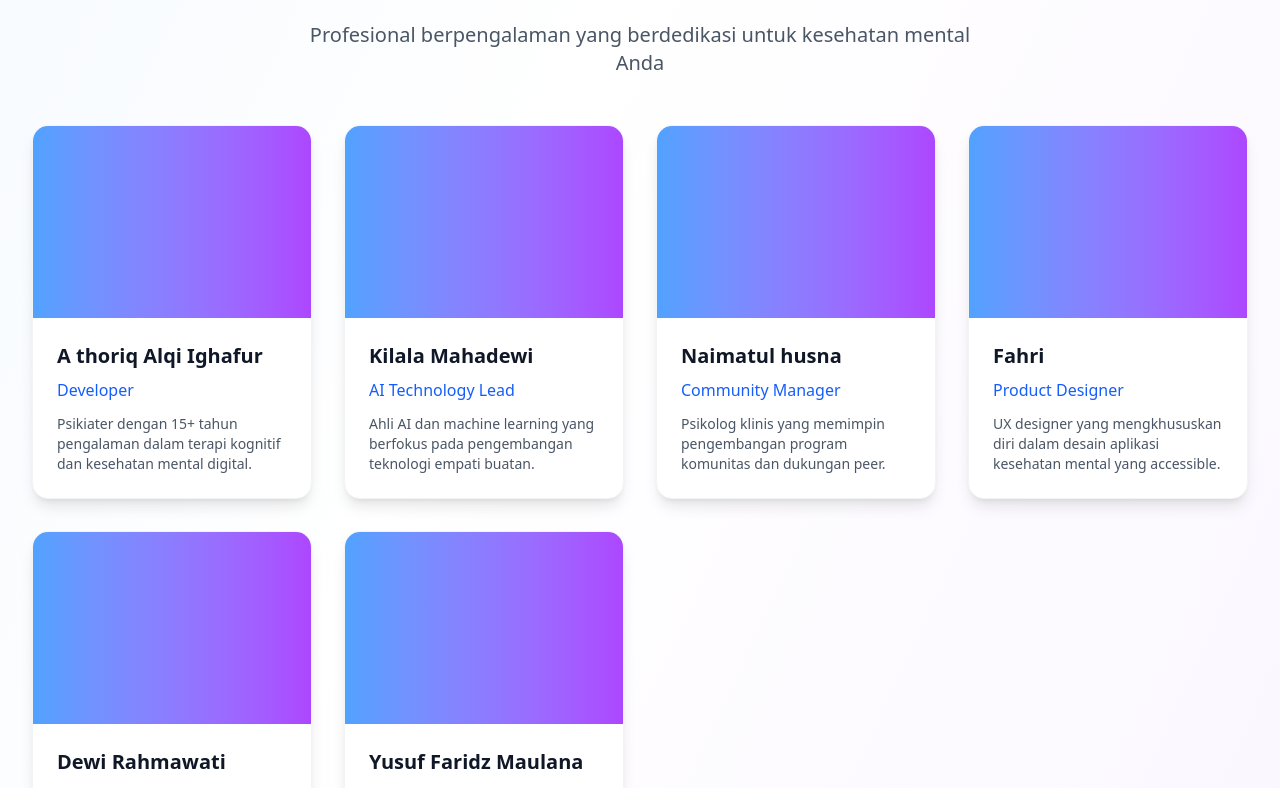
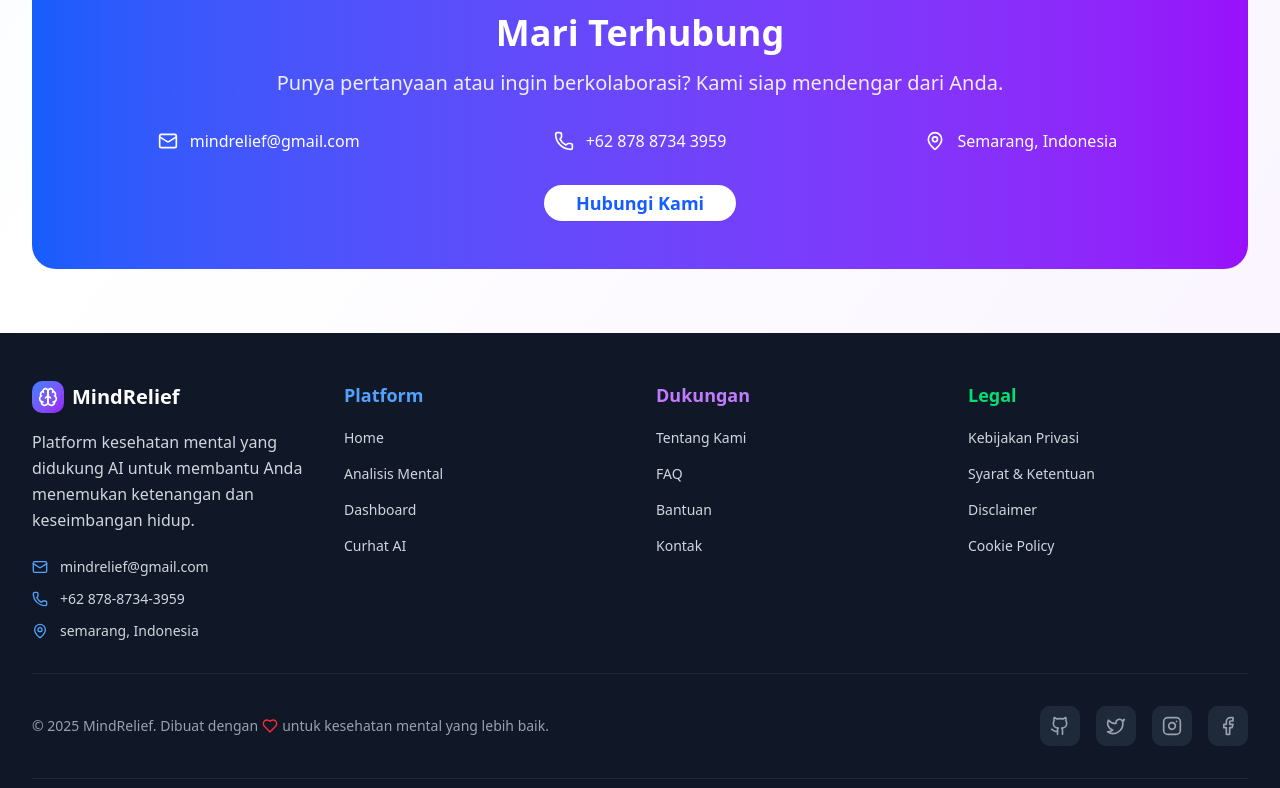
Before and after one commit to thoriqalqi/mindrelief, a React (Vite) app: page /tentang in a window 1280 px wide. Shown: the part 1431-2219 px from the top of the page. Built offline with nearby package versions, Linux system fonts and the light colour scheme.

Commit message:
perbaikan

```diff
--- a/src/pages/DashboardPage.jsx
+++ b/src/pages/DashboardPage.jsx
@@ -197,16 +197,7 @@ const DashboardPage = () => {
               <span>Kembali ke Analisis</span>
             </Button>
 
-            <div className="flex items-center space-x-3">
-              <Button variant="outline" size="sm">
-                <Download className="w-4 h-4 mr-2" />
-                Unduh Laporan
-              </Button>
-              <Button variant="outline" size="sm">
-                <Share2 className="w-4 h-4 mr-2" />
-                Bagikan
-              </Button>
-            </div>
+
           </div>
 
           <div className="text-center">
--- a/src/pages/TentangPage.jsx
+++ b/src/pages/TentangPage.jsx
@@ -26,45 +26,7 @@ const TentangPage = () => {
     }
   ];
 
-  const team = [
-    {
-      name: "A thoriq Alqi Ighafur",
-      role: "Developer",
-      description: "Psikiater dengan 15+ tahun pengalaman dalam terapi kognitif dan kesehatan mental digital.",
-      image: "/api/placeholder/300/300"
-    },
-    {
-      name: "Kilala Mahadewi",
-      role: "AI Technology Lead",
-      description: "Ahli AI dan machine learning yang berfokus pada pengembangan teknologi empati buatan.",
-      image: "/api/placeholder/300/300"
-    },
-    {
-      name: "Naimatul husna",
-      role: "Community Manager",
-      description: "Psikolog klinis yang memimpin pengembangan program komunitas dan dukungan peer.",
-      image: "/api/placeholder/300/300"
-    },
-    {
-      name: "Fahri",
-      role: "Product Designer",
-      description: "UX designer yang mengkhususkan diri dalam desain aplikasi kesehatan mental yang accessible.",
-      image: "/api/placeholder/300/300"
-    },
-    {
-      name: "Dewi Rahmawati",
-      role: "Comunity Manager",
-      description: "Psikolog klinis yang memimpin pengembangan program komunitas dan dukungan peer.",
-      image: "/api/placeholder/300/300"
-    },
-     {
-      name: "Yusuf Faridz Maulana",
-      role: "Product Designer",
-      description: "UX designer yang mengkhususkan diri dalam desain aplikasi kesehatan mental yang accessible.",
-      image: "/api/placeholder/300/300"
-    }
 
-  ];
 
   const stats = [
     { number: "10,000+", label: "Pengguna Aktif" },
@@ -226,48 +188,7 @@ const TentangPage = () => {
           </div>
         </motion.div>
 
-        {/* Team Section */}
-        <motion.div
-          initial={{ opacity: 0, y: 20 }}
-          animate={{ opacity: 1, y: 0 }}
-          transition={{ duration: 0.6, delay: 0.4 }}
-          className="mb-20"
-        >
-          <div className="text-center mb-12">
-            <h2 className="text-3xl md:text-4xl font-bold text-gray-900 dark:text-white mb-4">
-              Tim Ahli Kami
-            </h2>
-            <p className="text-xl text-gray-600 dark:text-gray-300 max-w-2xl mx-auto">
-              Profesional berpengalaman yang berdedikasi untuk kesehatan mental Anda
-            </p>
-          </div>
 
-          <div className="grid grid-cols-1 md:grid-cols-2 lg:grid-cols-4 gap-8">
-            {team.map((member, index) => (
-              <motion.div
-                key={member.name}
-                initial={{ opacity: 0, y: 20 }}
-                animate={{ opacity: 1, y: 0 }}
-                transition={{ duration: 0.6, delay: 0.5 + index * 0.1 }}
-                whileHover={{ y: -5 }}
-                className="bg-white dark:bg-gray-800 rounded-2xl shadow-lg hover:shadow-xl transition-all duration-300 border border-gray-100 dark:border-gray-700 overflow-hidden"
-              >
-                <div className="h-48 bg-gradient-to-r from-blue-400 to-purple-500"></div>
-                <div className="p-6">
-                  <h3 className="text-xl font-semibold text-gray-900 dark:text-white mb-2">
-                    {member.name}
-                  </h3>
-                  <p className="text-blue-600 dark:text-blue-400 font-medium mb-3">
-                    {member.role}
-                  </p>
-                  <p className="text-gray-600 dark:text-gray-300 text-sm">
-                    {member.description}
-                  </p>
-                </div>
-              </motion.div>
-            ))}
-          </div>
-        </motion.div>
 
 
 
```
